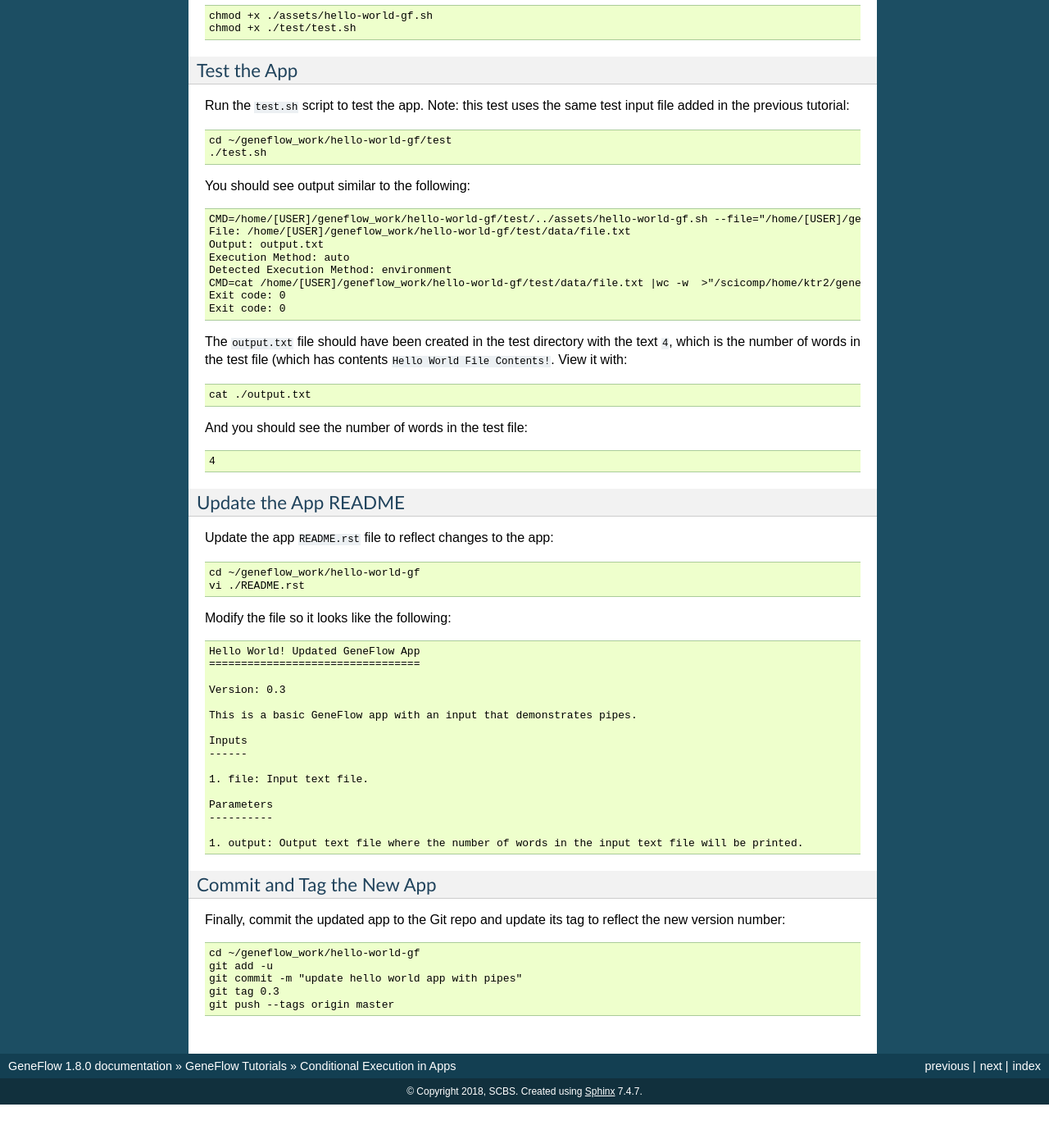
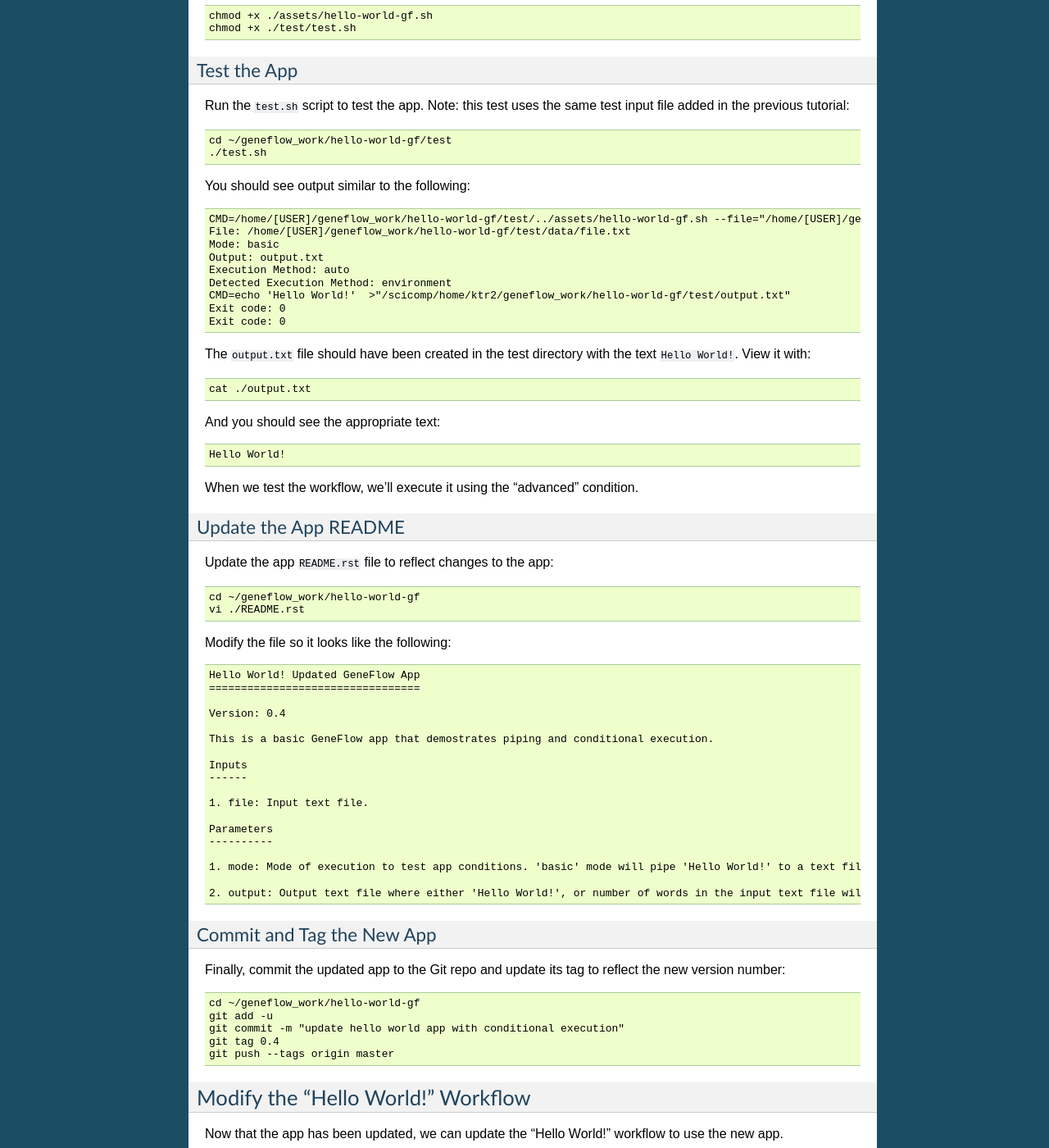
Before and after one commit to CDCgov/geneflow, a Sphinx documentation site: the page built from docs/chapters/tutorials/app-exec-conditional.rst, in a window 1280 px wide and 1400 px high, scrolled down 2094 px. Shown: the whole window at 82% size. Built offline with Sphinx 7.4.7, drawn with Linux system fonts in a browser that asks for light colours; before the commit the page ends 3441 px from its top, so only the background shows below that; some of the changed text lies outside the part shown.

Commit message:
update tutorials

```diff
--- a/docs/chapters/tutorials/app-exec-conditional.rst
+++ b/docs/chapters/tutorials/app-exec-conditional.rst
@@ -93,7 +93,7 @@ Update the app execution commands in the ``exec_methods`` section so that it che
           - run: wc -w
             stdout: ${OUTPUT_FULL}
 
-The modified ``exec_methods`` block first checks if three command-line utilities are available in the system path: ``echo``, ``cat`` (which prints the contents of a file) and ``wc`` (which counts the number of words). If two or more items are defined in the ``if`` block, they are treated as an ``AND`` conditional, so ``echo``, ``cat``, and ``wc`` must all be available in the system path in order for the ``environment`` execution method to run. The ``if`` block checks the value of the ``mode`` parameter. If ``mode`` is set to ``basic``, the app echos ``Hello World!`` to the output file, as in the original version of the "Hello World!" app. However, if the ``mode`` parameter is set to anything else, the app executes the piped command as defined in the previous ""Piped Execution in Apps" tutorial.
+The modified ``exec_methods`` block first checks if three command-line utilities are available in the system path: ``echo``, ``cat`` (which prints the contents of a file) and ``wc`` (which counts the number of words). If two or more items are defined in the ``if`` block, they are treated as an ``AND`` conditional, so ``echo``, ``cat``, and ``wc`` must all be available in the system path in order for the ``environment`` execution method to run. The ``if`` block checks the value of the ``mode`` parameter. If ``mode`` is set to ``basic``, the app echos ``Hello World!`` to the output file, as in the original version of the "Hello World!" app. However, if the ``mode`` parameter is set to anything else, the app executes the piped command as defined in the previous "Piped Execution in Apps" tutorial.
 
 Re-"Make" the App
 ~~~~~~~~~~~~~~~~~
@@ -128,26 +128,29 @@ You should see output similar to the following:
 
 .. code-block:: text
 
-    CMD=/home/[USER]/geneflow_work/hello-world-gf/test/../assets/hello-world-gf.sh --file="/home/[USER]/geneflow_work/hello-world-gf/test/data/file.txt" --output="output.txt" --exec_method="auto"
+    CMD=/home/[USER]/geneflow_work/hello-world-gf/test/../assets/hello-world-gf.sh --file="/home/[USER]/geneflow_work/hello-world-gf/test/data/file.txt" --mode="basic" --output="output.txt" --exec_method="auto"
     File: /home/[USER]/geneflow_work/hello-world-gf/test/data/file.txt
+    Mode: basic
     Output: output.txt
     Execution Method: auto
     Detected Execution Method: environment
-    CMD=cat /home/[USER]/geneflow_work/hello-world-gf/test/data/file.txt |wc -w  >"/scicomp/home/ktr2/geneflow_work/hello-world-gf/test/output.txt"
+    CMD=echo 'Hello World!'  >"/scicomp/home/ktr2/geneflow_work/hello-world-gf/test/output.txt"
     Exit code: 0
     Exit code: 0
 
-The ``output.txt`` file should have been created in the test directory with the text ``4``, which is the number of words in the test file (which has contents ``Hello World File Contents!``. View it with:
+The ``output.txt`` file should have been created in the test directory with the text ``Hello World!``. View it with:
 
 .. code-block:: text
 
     cat ./output.txt
 
-And you should see the number of words in the test file:
+And you should see the appropriate text:
 
 .. code-block:: text
 
-    4
+    Hello World!
+
+When we test the workflow, we'll execute it using the "advanced" condition.
 
 Update the App README
 ~~~~~~~~~~~~~~~~~~~~~
@@ -166,9 +169,9 @@ Modify the file so it looks like the following:
     Hello World! Updated GeneFlow App
     =================================
 
-    Version: 0.3
+    Version: 0.4
 
-    This is a basic GeneFlow app with an input that demonstrates pipes.
+    This is a basic GeneFlow app that demostrates piping and conditional execution.
 
     Inputs
     ------
@@ -178,7 +181,9 @@ Modify the file so it looks like the following:
     Parameters
     ----------
 
-    1. output: Output text file where the number of words in the input text file will be printed.
+    1. mode: Mode of execution to test app conditions. 'basic' mode will pipe 'Hello World!' to a text file. Any value other than 'basic' will process the input file with a series of commands that counts the number of words in the input file.
+
+    2. output: Output text file where either 'Hello World!', or number of words in the input text file will be printed.
 
 Commit and Tag the New App
 ~~~~~~~~~~~~~~~~~~~~~~~~~~
@@ -189,6 +194,156 @@ Finally, commit the updated app to the Git repo and update its tag to reflect th
 
     cd ~/geneflow_work/hello-world-gf
     git add -u
-    git commit -m "update hello world app with pipes"
+    git commit -m "update hello world app with conditional execution"
+    git tag 0.4
+    git push --tags origin master
+
+Modify the "Hello World!" Workflow
+----------------------------------
+
+Now that the app has been updated, we can update the "Hello World!" workflow to use the new app.
+
+Checkout the previous "Hello World!" workflow:
+
+.. code-block:: text
+
+    cd ~/geneflow_work
+    git clone https://github.com/[USER]/hello-world-workflow-gf.git
+
+Note: if the ``hello-world-workflow-gf`` directory still exists with the contents of the previous workflow tutorial, do a ``git pull`` instead:
+
+.. code-block:: text
+
+    cd ~/geneflow_work/hello-world-workflow-gf
+    git pull
+
+Update the App Repo
+~~~~~~~~~~~~~~~~~~~
+
+Update the ``apps-repo.yaml`` file so that the ``hello-world`` app item points to the latest "Hello World!" app repo. Open the file with:
+
+.. code-block:: text
+
+    cd ~/geneflow_work/hello-world-workflow-gf/workflow
+    vi ./apps-repo.yaml
+
+And modify the file so that it contains a single app item similar to:
+
+.. code-block:: text
+
+    - name: hello-world
+      repo: https://github.com/[USER]/hello-world-gf.git
+      tag: '0.4'
+      folder: hello-world-gf-0.4
+      asset: none
+
+Be sure to replace the ``repo`` field with the appropriate Git url, and update ``tag`` and ``folder`` to reflect the ``0.4`` version of the app we just committed.
+
+Save and close the ``apps-repo.yaml`` file.
+
+Update Workflow Metadata
+~~~~~~~~~~~~~~~~~~~~~~~~
+
+Update the workflow metadata by incrementing the version number to ``0.4``:
+
+.. code-block:: text
+
+    vi ./workflow.yaml
+
+The metadata section should have the line:
+
+.. code-block:: yaml
+
+    version: '0.4'
+
+Add a Workflow Parameter
+~~~~~~~~~~~~~~~~~~~~~~~~
+
+In the ``workflow.yaml`` file,
+
+
+Update Workflow Steps
+~~~~~~~~~~~~~~~~~~~~~
+
+
+
+Update the Workflow README
+~~~~~~~~~~~~~~~~~~~~~~~~~~
+
+Update the ``README.rst`` file to reflect the new functionality:
+
+.. code-block:: text
+
+    cd ~/geneflow_work/hello-world-workflow-gf
+    vi ./README.rst
+
+Modify the file so it looks like the following:
+
+.. code-block:: text
+
+    Hello World! One-Step GeneFlow Workflow
+    =======================================
+
+    Version: 0.4
+
+    This is a basic one-step GeneFlow workflow that demonstrates piping and conditional execution.
+
+    Inputs
+    ------
+
+    1. file: Input text file.
+
+    Parameters
+    ----------
+
+    None
+
+Commit and Tag the New Workflow
+~~~~~~~~~~~~~~~~~~~~~~~~~~~~~~~
+
+Commit the new version of the workflow to the Git repo:
+
+.. code-block:: text
+
+    cd ~/geneflow_work/hello-world-workflow-gf
+    git add -u
+    git commit -m "updated hello world workflow"
     git tag 0.3
     git push --tags origin master
+
+Install and Test the Workflow
+~~~~~~~~~~~~~~~~~~~~~~~~~~~~~
+
+Now that the workflow has been updated and committed to a Git repo, we can install and test it:
+
+.. code-block:: text
+
+    cd ~/geneflow_work
+    geneflow install-workflow -g https://github.com/[USER]/hello-world-workflow-gf.git -c --make_apps ./test-workflow-0.3
+
+This command installs the updated "Hello World!" one-step workflow, and its updated "Hello World!" app into the directory ``test-workflow-0.3``. Remember to replace the Git URL with the URL to which you committed the workflow.
+
+Test the workflow to validate its functionality:
+
+.. code-block:: text
+
+    geneflow run -d output_uri=output -d inputs.file=./test-workflow-0.3/data/test.txt ./test-workflow-0.3
+
+This command runs the workflow in the ``test-workflow-0.3`` directory using the test data and copies the output to the ``output`` directory.
+
+Once complete, you should see a file called ``output.txt`` with contents of ``4``:
+
+.. code-block:: text
+
+    cat ./output/geneflow-job-[JOB ID]/hello/output.txt
+
+Be sure to replace ``[JOB ID]`` with the ID of the GeneFlow job. The job ID is a randomly generated string and ensures that workflow jobs do not overwrite existing job output. You should see the following text in the ``output.txt`` file:
+
+.. code-block:: text
+
+    4
+
+Summary
+-------
+
+Congratulations! You updated the one-step GeneFlow workflow so that it demonstrates piping the app. The next tutorial will expand on this workflow by introducing conditional execution in apps.
```
Also changed, not shown: docs/chapters/tutorials/app-exec-pipe.rst (+16 -0 lines).
